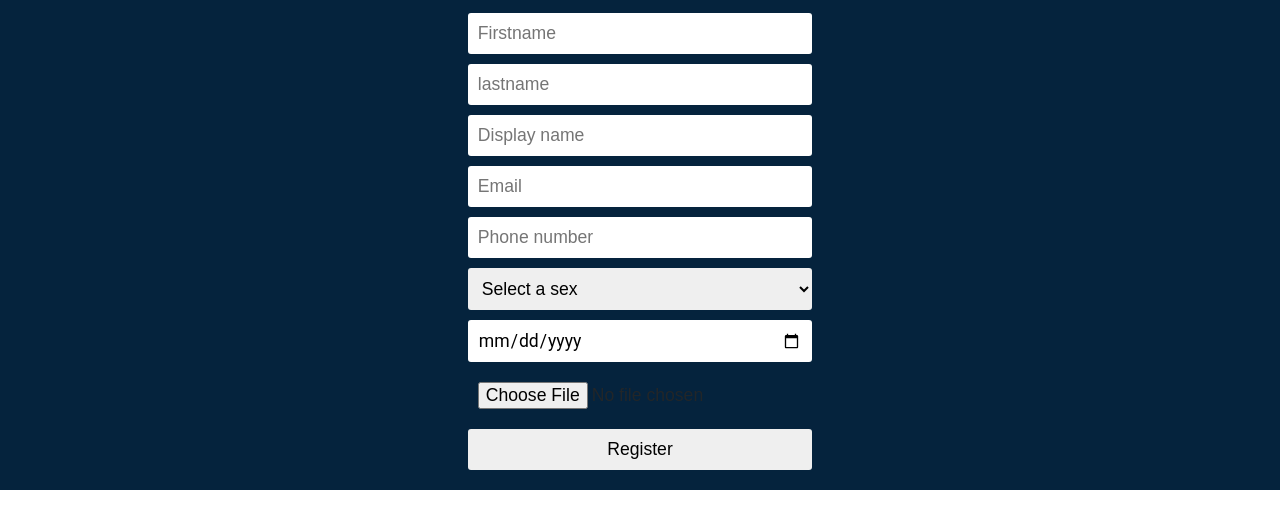
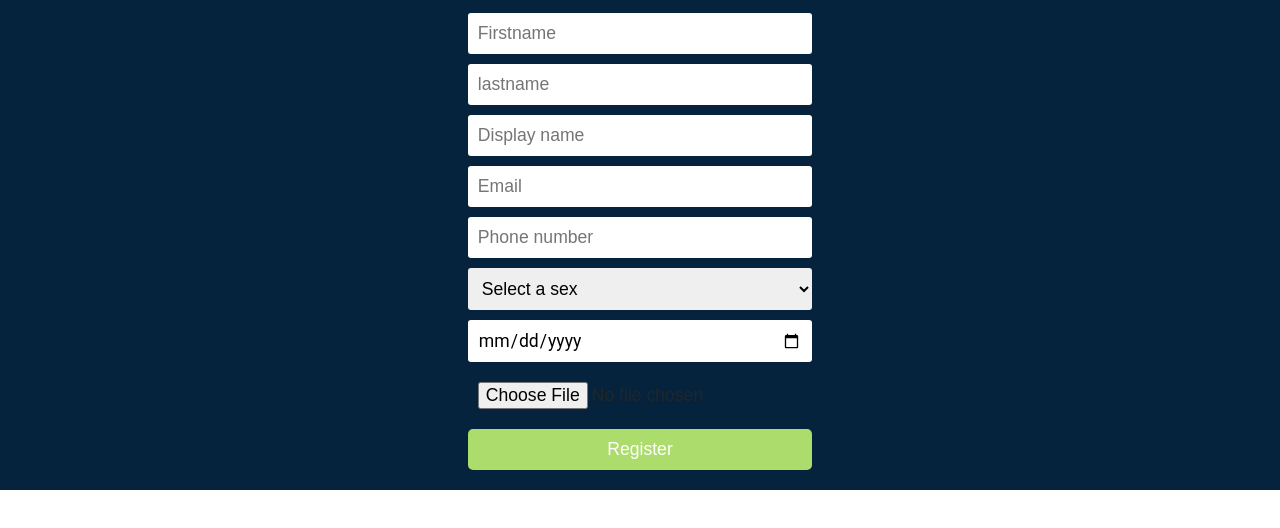
Before and after one commit to davidshare/StackOverflow-lite, a plain HTML site: page UI/register.html in a window 1280 px wide. Shown: the part 142-670 px from the top of the page. Drawn offline with Linux system fonts and the light colour scheme.

Commit message:
Add styles to register form button

```diff
--- a/UI/css/pages.css
+++ b/UI/css/pages.css
@@ -111,3 +111,12 @@
 .form-date{
 	font-family: 'Roboto', san-serif;
 }
+
+.register-form .btn{
+	color:#fff;
+}
+
+.register-form .btn:hover{
+	border:1px solid #fff;
+	cursor: pointer;
+}
--- a/UI/register.html
+++ b/UI/register.html
@@ -50,7 +50,7 @@
 			</select>
 			<input type="date" name="date" class="form-date">
 			<input type="file" placeholder="select a photograph">
-			<input type="submit" name="submit" value="Register">
+			<input type="submit" name="submit" class="btn btn-success" value="Register">
 		</form>
 	</section>
 
```
